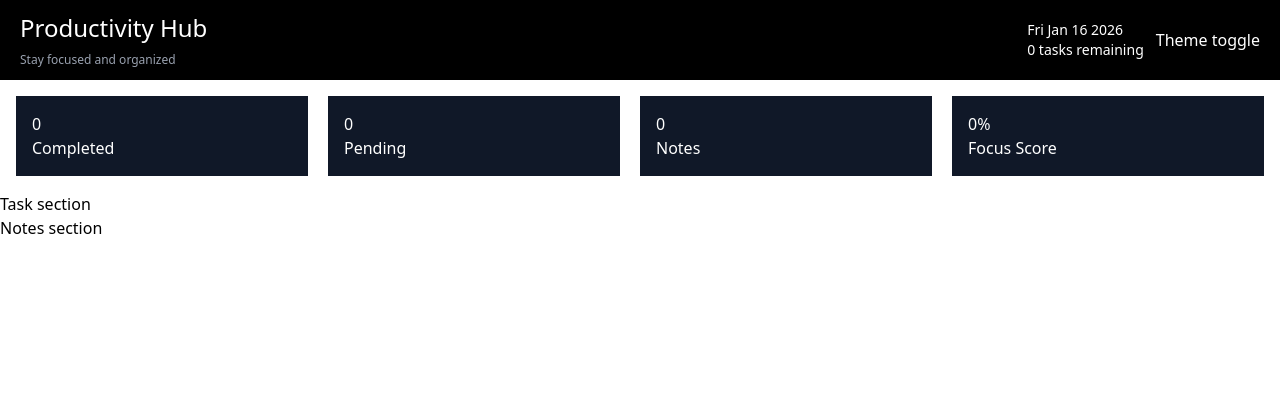
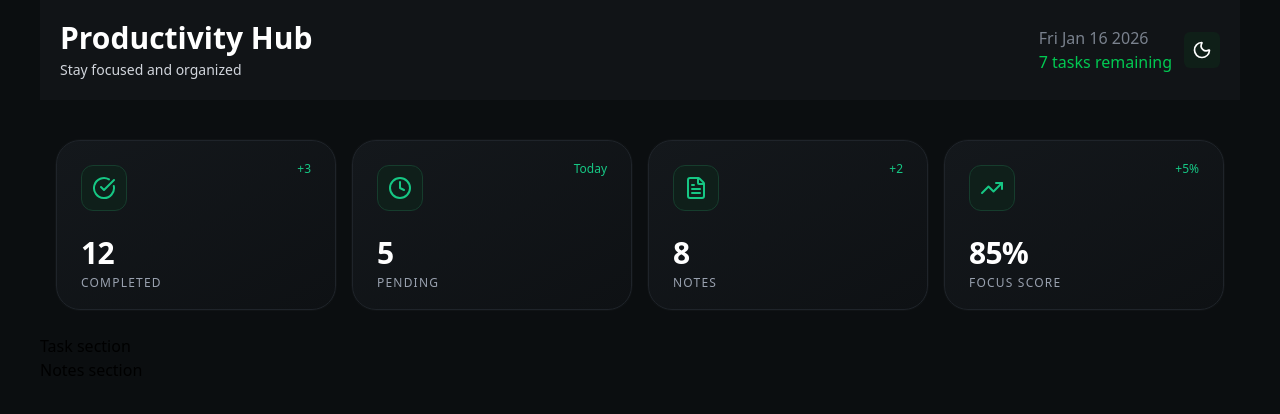
Before and after one commit to Roqeeb-dev/personal-productivity-dashboard, a React (Vite) app: page / in a window 1280 px wide. Shown: the top 414 px of the page. Built offline with nearby package versions, Linux system fonts and the light colour scheme.

Commit message:
installed zustand for global theme state and added prelim design

```diff
--- a/components/DetailBoxes.tsx
+++ /dev/null
@@ -1,18 +0,0 @@
-export default function DetailBoxes() {
-  const details = [
-    { icon: "", count: 0, text: "Completed" },
-    { icon: "", count: 0, text: "Pending" },
-    { icon: "", count: 0, text: "Notes" },
-    { icon: "", count: "0%", text: "Focus Score" },
-  ];
-  return (
-    <div className="grid grid-cols-2 lg:grid-cols-4 space-x-5 px-4 my-4">
-      {details.map((detail) => (
-        <div className="p-4 bg-gray-900 text-white">
-          <p>{detail.count}</p>
-          <p>{detail.text}</p>
-        </div>
-      ))}
-    </div>
-  );
-}
--- a/components/Navbar.tsx
+++ /dev/null
@@ -1,27 +0,0 @@
-import { useState } from "react";
-
-export default function Navbar() {
-  const [tasks, setTasks] = useState<number>(0);
-  const currentDate: string = new Date().toDateString();
-
-  return (
-    <header className="bg-black text-white p-3 px-5 flex items-center justify-between">
-      {/* Logo and subtitle */}
-
-      <div>
-        <h1 className="text-2xl mb-2">Productivity Hub</h1>
-        <p className="text-gray-400 text-xs">Stay focused and organized</p>
-      </div>
-
-      {/* Text and theme toggle */}
-      <div className="flex items-center space-x-3">
-        <section className="text-sm">
-          <p>{currentDate}</p>
-          <p>{tasks} tasks remaining</p>
-        </section>
-
-        <button>Theme toggle</button>
-      </div>
-    </header>
-  );
-}
--- a/package.json
+++ b/package.json
@@ -10,8 +10,10 @@
     "preview": "vite preview"
   },
   "dependencies": {
+    "lucide-react": "^0.562.0",
     "react": "^19.2.0",
-    "react-dom": "^19.2.0"
+    "react-dom": "^19.2.0",
+    "zustand": "^5.0.10"
   },
   "devDependencies": {
     "@eslint/js": "^9.39.1",
--- a/src/App.tsx
+++ b/src/App.tsx
@@ -1,4 +1,4 @@
-import Dashboard from "../pages/Dashboard";
+import Dashboard from "./pages/Dashboard";
 
 function App() {
   return <Dashboard />;
--- /dev/null
+++ b/src/components/DetailBoxes.tsx
@@ -0,0 +1,70 @@
+import { CheckCircle, Clock, FileText, TrendingUp } from "lucide-react";
+
+export default function DetailBoxes() {
+  const details = [
+    {
+      icon: CheckCircle,
+      count: 12,
+      text: "COMPLETED",
+      delta: "+3",
+    },
+    {
+      icon: Clock,
+      count: 5,
+      text: "PENDING",
+      delta: "Today",
+    },
+    {
+      icon: FileText,
+      count: 8,
+      text: "NOTES",
+      delta: "+2",
+    },
+    {
+      icon: TrendingUp,
+      count: "85%",
+      text: "FOCUS SCORE",
+      delta: "+5%",
+    },
+  ];
+
+  return (
+    <div className="grid grid-cols-2 lg:grid-cols-4 gap-4 px-4 my-6">
+      {details.map((detail, i) => {
+        const Icon = detail.icon;
+
+        return (
+          <div
+            key={i}
+            className="relative h-[170px] rounded-3xl border border-[#1F242A]
+            bg-gradient-to-br from-[#14181C] to-[#0E1114]
+            p-6 text-white shadow-[0_0_0_1px_rgba(255,255,255,0.02)]"
+          >
+            {/* Top-right delta */}
+            <span className="absolute top-5 right-6 text-xs text-[#16C784]">
+              {detail.delta}
+            </span>
+
+            {/* Icon badge */}
+            <div
+              className="mb-6 w-fit rounded-xl p-2.5
+              bg-[#0F1F1A] border border-[#163D2D]"
+            >
+              <Icon className="w-6 h-6 text-[#16C784]" />
+            </div>
+
+            {/* Value */}
+            <p className="text-3xl font-semibold tracking-tight">
+              {detail.count}
+            </p>
+
+            {/* Label */}
+            <p className="mt-1 text-xs tracking-widest text-gray-400">
+              {detail.text}
+            </p>
+          </div>
+        );
+      })}
+    </div>
+  );
+}
--- /dev/null
+++ b/src/components/Navbar.tsx
@@ -0,0 +1,43 @@
+import { useState } from "react";
+import { Sun, Moon } from "lucide-react";
+
+type Theme = "dark" | "light";
+
+export default function Navbar() {
+  const [tasks, setTasks] = useState<number>(7);
+  const [theme, setTheme] = useState<Theme>("light");
+  const currentDate: string = new Date().toDateString();
+
+  function toggleTheme() {
+    setTheme((prev: Theme) => (prev === "light" ? "dark" : "light"));
+  }
+
+  return (
+    <header className="bg-[#111417] text-white p-5 px-5 mb-10 flex items-center justify-between">
+      {/* Logo and subtitle */}
+
+      <div>
+        <h1 className="text-3xl font-bold mb-1">Productivity Hub</h1>
+        <p className="text-gray-300 text-sm">Stay focused and organized</p>
+      </div>
+
+      {/* Text and theme toggle */}
+      <div className="flex items-center space-x-3">
+        <section className="text-[#7A828E]">
+          <p>{currentDate}</p>
+          <p className={tasks > 0 ? "text-green-500" : "text-red-500"}>
+            {tasks} {tasks > 0 ? "tasks" : "task"} remaining
+          </p>
+        </section>
+
+        <button className="bg-[#0F1F18] p-2 rounded-md" onClick={toggleTheme}>
+          {theme === "light" ? (
+            <Moon className="w-5 h-5" />
+          ) : (
+            <Sun className="w-5 h-5" />
+          )}
+        </button>
+      </div>
+    </header>
+  );
+}
--- a/pages/Dashboard.tsx
+++ b/src/pages/Dashboard.tsx
@@ -5,7 +5,7 @@ import Notes from "../components/Notes";
 
 export default function Dashboard() {
   return (
-    <main className="">
+    <main className="bg-[#0B0E10] h-screen px-10">
       <Navbar />
       <div>
         <DetailBoxes />
--- /dev/null
+++ b/src/store/UseThemeStore.tsx
@@ -0,0 +1,5 @@
+import { create } from "zustand";
+
+export const useThemeStore = create((set) => {
+  theme: "white";
+});
```
Also changed, not shown: src/components/Button.tsx (renamed from components/Button.tsx), src/components/Notes.tsx (renamed from components/Notes.tsx), src/components/Tasks.tsx (renamed from components/Tasks.tsx), 1 other file (tests, documents, lock files or other folders).
